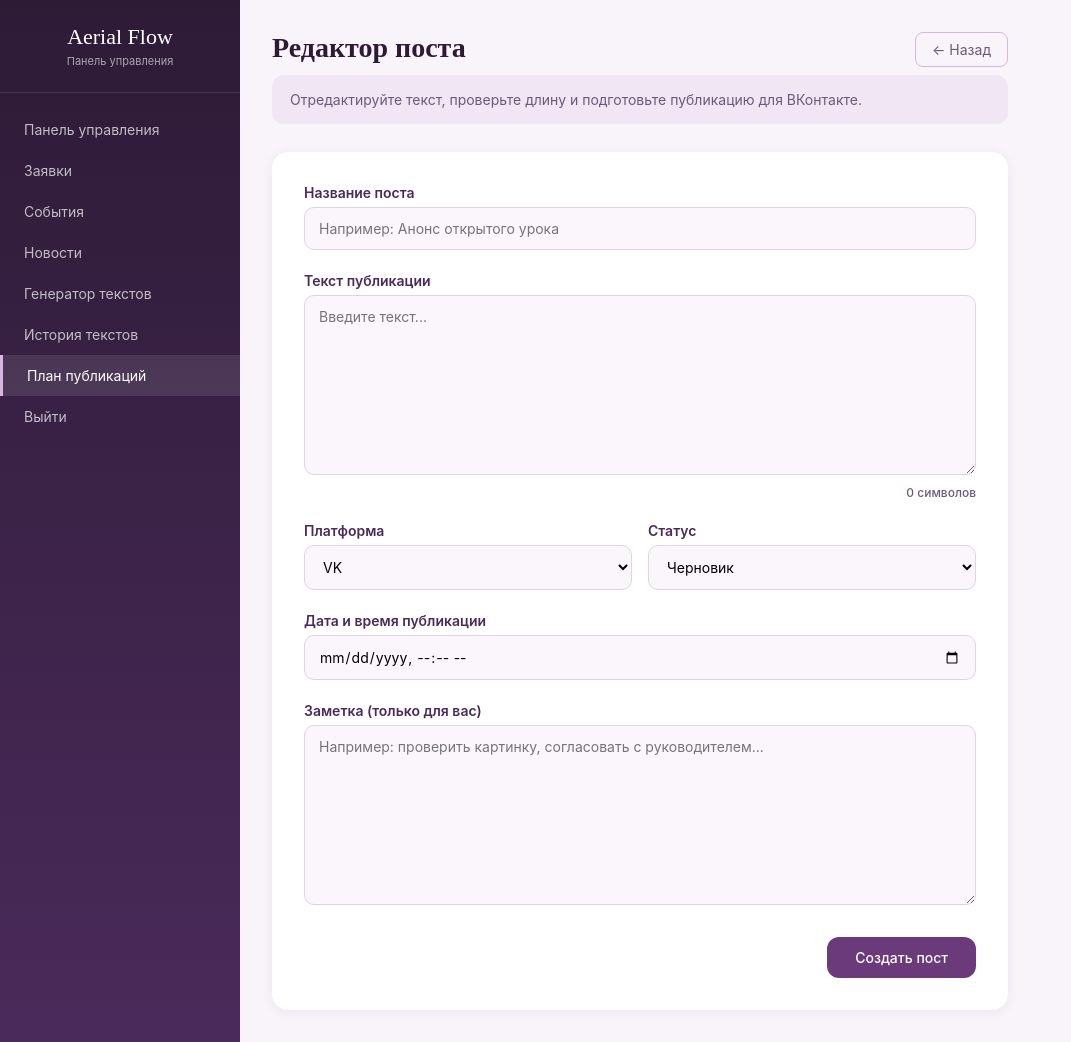
After one commit to Tala2812/aerial-flow-flask, a Flask app: page /admin/post-planner/new in a window 1280 px wide. The commit adds this page. Shown: the whole page, without its empty margins (0-1071 px from the left). Run offline with Flask 3, Linux system fonts and the light colour scheme; the visitor is signed in with stand-in values (Sample User, id 1).

Commit message:
Add post planner for VK publishing

```diff
--- a/app.py
+++ b/app.py
@@ -75,6 +75,22 @@ def init_db():
             extra_details TEXT,
             generated_text TEXT NOT NULL,
             created_at TIMESTAMP DEFAULT CURRENT_TIMESTAMP
+        )
+    ''')
+
+    cursor.execute('''
+        CREATE TABLE IF NOT EXISTS planned_posts (
+            id INTEGER PRIMARY KEY AUTOINCREMENT,
+            source_text_id INTEGER,
+            title TEXT,
+            post_text TEXT NOT NULL,
+            platform TEXT DEFAULT 'VK',
+            status TEXT DEFAULT 'draft',
+            scheduled_at TEXT,
+            char_count INTEGER DEFAULT 0,
+            admin_note TEXT,
+            created_at TIMESTAMP DEFAULT CURRENT_TIMESTAMP,
+            updated_at TIMESTAMP DEFAULT CURRENT_TIMESTAMP
         )
     ''')
 
@@ -184,11 +200,12 @@ def admin_dashboard():
     events_count = conn.execute('SELECT COUNT(*) FROM events').fetchone()[0]
     news_count = conn.execute('SELECT COUNT(*) FROM news').fetchone()[0]
     texts_count = conn.execute('SELECT COUNT(*) FROM generated_texts').fetchone()[0]
+    posts_count = conn.execute('SELECT COUNT(*) FROM planned_posts').fetchone()[0]
     conn.close()
     return render_template('admin/dashboard.html',
                            leads_count=leads_count, new_leads=new_leads,
                            events_count=events_count, news_count=news_count,
-                           texts_count=texts_count)
+                           texts_count=texts_count, posts_count=posts_count)
 
 
 @app.route('/admin/leads')
@@ -410,15 +427,16 @@ def admin_generator_generate():
         return jsonify({'success': False, 'error': f'Ошибка API: {str(e)}'}), 500
 
     conn = get_db()
-    conn.execute(
+    cursor = conn.execute(
         'INSERT INTO generated_texts (text_type, topic, class_format, audience, tone, length, cta, extra_details, generated_text) '
         'VALUES (?, ?, ?, ?, ?, ?, ?, ?, ?)',
         (text_type, topic, class_format, audience, tone, length, cta, extra, generated)
     )
+    text_id = cursor.lastrowid
     conn.commit()
     conn.close()
 
-    return jsonify({'success': True, 'text': generated})
+    return jsonify({'success': True, 'text': generated, 'text_id': text_id})
 
 
 @app.route('/admin/generated-texts')
@@ -440,6 +458,94 @@ def admin_generated_text_delete(text_id):
     return redirect(url_for('admin_generated_texts'))
 
 
+@app.route('/admin/post-planner')
+@login_required
+def admin_post_planner():
+    conn = get_db()
+    posts = conn.execute(
+        'SELECT p.*, g.generated_text as source_text, g.topic as source_topic '
+        'FROM planned_posts p '
+        'LEFT JOIN generated_texts g ON p.source_text_id = g.id '
+        'ORDER BY p.updated_at DESC'
+    ).fetchall()
+    conn.close()
+    return render_template('admin/post_planner.html', posts=posts)
+
+
+@app.route('/admin/post-planner/new', methods=['GET', 'POST'])
+@login_required
+def admin_post_planner_new():
+    if request.method == 'POST':
+        post_text = request.form.get('post_text', '')
+        conn = get_db()
+        conn.execute(
+            'INSERT INTO planned_posts (title, post_text, platform, status, scheduled_at, char_count, admin_note) '
+            'VALUES (?, ?, ?, ?, ?, ?, ?)',
+            (request.form.get('title', ''), post_text,
+             request.form.get('platform', 'VK'),
+             request.form.get('status', 'draft'),
+             request.form.get('scheduled_at') or None,
+             len(post_text), request.form.get('admin_note', ''))
+        )
+        conn.commit()
+        conn.close()
+        return redirect(url_for('admin_post_planner'))
+    return render_template('admin/post_editor.html', post=None)
+
+
+@app.route('/admin/post-planner/<int:post_id>/edit', methods=['GET', 'POST'])
+@login_required
+def admin_post_planner_edit(post_id):
+    conn = get_db()
+    if request.method == 'POST':
+        post_text = request.form.get('post_text', '')
+        conn.execute(
+            'UPDATE planned_posts SET title=?, post_text=?, platform=?, status=?, scheduled_at=?, '
+            'char_count=?, admin_note=?, updated_at=CURRENT_TIMESTAMP WHERE id=?',
+            (request.form.get('title', ''), post_text,
+             request.form.get('platform', 'VK'),
+             request.form.get('status', 'draft'),
+             request.form.get('scheduled_at') or None,
+             len(post_text), request.form.get('admin_note', ''), post_id)
+        )
+        conn.commit()
+        conn.close()
+        return redirect(url_for('admin_post_planner'))
+    post = conn.execute('SELECT * FROM planned_posts WHERE id = ?', (post_id,)).fetchone()
+    conn.close()
+    return render_template('admin/post_editor.html', post=post)
+
+
+@app.route('/admin/post-planner/<int:post_id>/delete', methods=['POST'])
+@login_required
+def admin_post_planner_delete(post_id):
+    conn = get_db()
+    conn.execute('DELETE FROM planned_posts WHERE id = ?', (post_id,))
+    conn.commit()
+    conn.close()
+    return redirect(url_for('admin_post_planner'))
+
+
+@app.route('/admin/post-planner/add-from-text/<int:text_id>', methods=['POST'])
+@login_required
+def admin_add_post_from_text(text_id):
+    conn = get_db()
+    text = conn.execute('SELECT * FROM generated_texts WHERE id = ?', (text_id,)).fetchone()
+    if not text:
+        conn.close()
+        return jsonify({'success': False, 'error': 'Текст не найден'}), 404
+    generated = text['generated_text']
+    cursor = conn.execute(
+        'INSERT INTO planned_posts (source_text_id, title, post_text, platform, status, char_count) '
+        'VALUES (?, ?, ?, ?, ?, ?)',
+        (text_id, text['topic'] or 'Пост', generated, 'VK', 'draft', len(generated))
+    )
+    post_id = cursor.lastrowid
+    conn.commit()
+    conn.close()
+    return jsonify({'success': True, 'post_id': post_id})
+
+
 if __name__ == '__main__':
     init_db()
     app.run(debug=True)
--- a/templates/admin/event_form.html
+++ b/templates/admin/event_form.html
@@ -99,12 +99,13 @@
                 <small>Панель управления</small>
             </a>
             <nav class="admin-nav">
-                <a href="/admin">Dashboard</a>
+                <a href="/admin">Панель управления</a>
                 <a href="/admin/leads">Заявки</a>
                 <a href="/admin/events" class="active">События</a>
                 <a href="/admin/news">Новости</a>
                 <a href="/admin/generator">Генератор текстов</a>
                 <a href="/admin/generated-texts">История текстов</a>
+                <a href="/admin/post-planner">План публикаций</a>
                 <a href="/admin/logout">Выйти</a>
             </nav>
         </div>
--- a/templates/admin/events.html
+++ b/templates/admin/events.html
@@ -97,12 +97,13 @@
                 <small>Панель управления</small>
             </a>
             <nav class="admin-nav">
-                <a href="/admin">Dashboard</a>
+                <a href="/admin">Панель управления</a>
                 <a href="/admin/leads">Заявки</a>
                 <a href="/admin/events" class="active">События</a>
                 <a href="/admin/news">Новости</a>
                 <a href="/admin/generator">Генератор текстов</a>
                 <a href="/admin/generated-texts">История текстов</a>
+                <a href="/admin/post-planner">План публикаций</a>
                 <a href="/admin/logout">Выйти</a>
             </nav>
         </div>
--- a/templates/admin/generated_texts.html
+++ b/templates/admin/generated_texts.html
@@ -91,12 +91,13 @@
                 <small>Панель управления</small>
             </a>
             <nav class="admin-nav">
-                <a href="/admin">Dashboard</a>
+                <a href="/admin">Панель управления</a>
                 <a href="/admin/leads">Заявки</a>
                 <a href="/admin/events">События</a>
                 <a href="/admin/news">Новости</a>
                 <a href="/admin/generator">Генератор текстов</a>
                 <a href="/admin/generated-texts" class="active">История текстов</a>
+                <a href="/admin/post-planner">План публикаций</a>
                 <a href="/admin/logout">Выйти</a>
             </nav>
         </div>
--- a/templates/admin/leads.html
+++ b/templates/admin/leads.html
@@ -108,12 +108,13 @@
                 <small>Панель управления</small>
             </a>
             <nav class="admin-nav">
-                <a href="/admin">Dashboard</a>
+                <a href="/admin">Панель управления</a>
                 <a href="/admin/leads" class="active">Заявки</a>
                 <a href="/admin/events">События</a>
                 <a href="/admin/news">Новости</a>
                 <a href="/admin/generator">Генератор текстов</a>
                 <a href="/admin/generated-texts">История текстов</a>
+                <a href="/admin/post-planner">План публикаций</a>
                 <a href="/admin/logout">Выйти</a>
             </nav>
         </div>
--- a/templates/admin/news.html
+++ b/templates/admin/news.html
@@ -113,12 +113,13 @@
                 <small>Панель управления</small>
             </a>
             <nav class="admin-nav">
-                <a href="/admin">Dashboard</a>
+                <a href="/admin">Панель управления</a>
                 <a href="/admin/leads">Заявки</a>
                 <a href="/admin/events">События</a>
                 <a href="/admin/news" class="active">Новости</a>
                 <a href="/admin/generator">Генератор текстов</a>
                 <a href="/admin/generated-texts">История текстов</a>
+                <a href="/admin/post-planner">План публикаций</a>
                 <a href="/admin/logout">Выйти</a>
             </nav>
         </div>
--- a/templates/admin/news_form.html
+++ b/templates/admin/news_form.html
@@ -102,12 +102,13 @@
                 <small>Панель управления</small>
             </a>
             <nav class="admin-nav">
-                <a href="/admin">Dashboard</a>
+                <a href="/admin">Панель управления</a>
                 <a href="/admin/leads">Заявки</a>
                 <a href="/admin/events">События</a>
                 <a href="/admin/news" class="active">Новости</a>
                 <a href="/admin/generator">Генератор текстов</a>
                 <a href="/admin/generated-texts">История текстов</a>
+                <a href="/admin/post-planner">План публикаций</a>
                 <a href="/admin/logout">Выйти</a>
             </nav>
         </div>
--- /dev/null
+++ b/templates/admin/post_editor.html
@@ -0,0 +1,211 @@
+<!DOCTYPE html>
+<html lang="ru">
+<head>
+    <meta charset="UTF-8">
+    <meta name="viewport" content="width=device-width, initial-scale=1.0">
+    <title>Редактор поста — Aerial Flow Admin</title>
+    <style>
+        * { margin: 0; padding: 0; box-sizing: border-box; }
+        body { font-family: 'Inter', sans-serif; background: #f8f4fa; color: #2d1b36; }
+        .admin-layout { display: flex; min-height: 100vh; }
+        .admin-sidebar {
+            width: 240px;
+            background: linear-gradient(180deg, #2d1b36, #4a2a5a);
+            padding: 24px 0; flex-shrink: 0;
+        }
+        .admin-sidebar .logo {
+            display: block; text-align: center;
+            padding: 0 20px 24px;
+            border-bottom: 1px solid rgba(255,255,255,0.1);
+            margin-bottom: 16px; text-decoration: none;
+        }
+        .admin-sidebar .logo span { font-family: 'Playfair Display', serif; color: white; font-size: 22px; }
+        .admin-sidebar .logo small { display: block; color: rgba(255,255,255,0.6); font-size: 11px; margin-top: 4px; }
+        .admin-nav a {
+            display: block; padding: 12px 24px;
+            color: rgba(255,255,255,0.7);
+            text-decoration: none; font-size: 14px; transition: all 0.2s;
+        }
+        .admin-nav a:hover, .admin-nav a.active { background: rgba(255,255,255,0.1); color: white; }
+        .admin-nav a.active { border-left: 3px solid #d4b8e0; }
+        .admin-main { flex: 1; padding: 32px; max-width: 800px; }
+        .admin-header {
+            display: flex; justify-content: space-between;
+            align-items: flex-start; margin-bottom: 8px;
+        }
+        .admin-header h1 { font-family: 'Playfair Display', serif; font-size: 28px; }
+        .admin-back-link {
+            color: #6b5a7a; text-decoration: none; font-size: 14px;
+            padding: 8px 16px; border-radius: 8px;
+            border: 1px solid #d4b8e0; transition: all 0.2s;
+        }
+        .admin-back-link:hover { background: #d4b8e0; color: white; }
+        .page-subtitle {
+            color: #6b5a7a; font-size: 14px; line-height: 1.5;
+            margin-bottom: 28px; background: #f0e6f4; border-radius: 12px;
+            padding: 14px 18px;
+        }
+        .form-card {
+            background: white; border-radius: 16px;
+            padding: 32px; box-shadow: 0 2px 12px rgba(107,58,122,0.08);
+        }
+        .form-group { margin-bottom: 22px; }
+        .form-group label {
+            display: block; font-weight: 600; font-size: 14px;
+            margin-bottom: 6px; color: #4a2a5a;
+        }
+        .form-group input, .form-group textarea, .form-group select {
+            width: 100%; padding: 12px 14px; border: 1px solid #e0d4e4;
+            border-radius: 10px; font-family: 'Inter', sans-serif; font-size: 14px;
+            background: #faf6fc; transition: border-color 0.2s;
+        }
+        .form-group input:focus, .form-group textarea:focus, .form-group select:focus {
+            outline: none; border-color: #6b3a7a; background: white;
+        }
+        .form-group textarea { resize: vertical; min-height: 180px; }
+        .form-row { display: flex; gap: 16px; }
+        .form-row .form-group { flex: 1; }
+        .char-counter {
+            text-align: right; font-size: 12px; color: #6b5a7a;
+            margin-top: 6px; font-weight: 500;
+        }
+        .char-counter.warning { color: #b34a4a; }
+        .btn {
+            padding: 12px 28px; border: none; border-radius: 12px;
+            font-family: 'Inter', sans-serif; font-size: 14px; font-weight: 500;
+            cursor: pointer; transition: all 0.2s;
+            text-decoration: none; display: inline-flex;
+            align-items: center; gap: 8px;
+        }
+        .btn-primary { background: #6b3a7a; color: white; }
+        .btn-primary:hover { background: #5a2a6a; }
+        .btn-secondary { background: #e8d5f0; color: #4a2a5a; }
+        .btn-secondary:hover { background: #d4b8e0; }
+        .btn-ghost {
+            background: transparent; color: #6b5a7a;
+            border: 1px solid #d4b8e0;
+        }
+        .btn-ghost:hover { background: #f0e6f4; }
+        .btn:disabled { opacity: 0.5; cursor: not-allowed; }
+        .btn:disabled:hover { background: inherit; }
+        .form-actions {
+            display: flex; gap: 12px; margin-top: 28px;
+            justify-content: flex-end; flex-wrap: wrap;
+        }
+        .vk-note {
+            font-size: 12px; color: #6b5a7a; margin-top: 4px;
+            display: block; text-align: right;
+        }
+        @media (max-width: 768px) {
+            .admin-layout { flex-direction: column; }
+            .admin-sidebar { width: 100%; padding: 12px 0; }
+            .admin-nav { display: flex; overflow-x: auto; padding: 0 12px; }
+            .admin-nav a { white-space: nowrap; padding: 10px 16px; }
+            .admin-main { padding: 20px; max-width: 100%; }
+            .form-row { flex-direction: column; gap: 0; }
+            .form-actions { flex-direction: column; }
+            .form-actions .btn { width: 100%; justify-content: center; }
+        }
+    </style>
+</head>
+<body>
+    <div class="admin-layout">
+        <div class="admin-sidebar">
+            <a href="/admin" class="logo">
+                <span>Aerial Flow</span>
+                <small>Панель управления</small>
+            </a>
+            <nav class="admin-nav">
+                <a href="/admin">Панель управления</a>
+                <a href="/admin/leads">Заявки</a>
+                <a href="/admin/events">События</a>
+                <a href="/admin/news">Новости</a>
+                <a href="/admin/generator">Генератор текстов</a>
+                <a href="/admin/generated-texts">История текстов</a>
+                <a href="/admin/post-planner" class="active">План публикаций</a>
+                <a href="/admin/logout">Выйти</a>
+            </nav>
+        </div>
+        <div class="admin-main">
+            <div class="admin-header">
+                <div>
+                    <h1>Редактор поста</h1>
+                </div>
+                <a href="/admin/post-planner" class="admin-back-link">← Назад</a>
+            </div>
+
+            <div class="page-subtitle">
+                Отредактируйте текст, проверьте длину и подготовьте публикацию для ВКонтакте.
+            </div>
+
+            <div class="form-card">
+                <form method="POST">
+                    <div class="form-group">
+                        <label>Название поста</label>
+                        <input type="text" name="title" value="{{ post.title if post else '' }}" placeholder="Например: Анонс открытого урока">
+                    </div>
+                    <div class="form-group">
+                        <label>Текст публикации</label>
+                        <textarea name="post_text" id="postText" placeholder="Введите текст..." oninput="updateCounter()">{% if post %}{{ post.post_text }}{% endif %}</textarea>
+                        <div class="char-counter" id="charCounter">0 символов</div>
+                    </div>
+                    <div class="form-row">
+                        <div class="form-group">
+                            <label>Платформа</label>
+                            <select name="platform">
+                                <option value="VK" {% if post and post.platform == 'VK' %}selected{% endif %}>VK</option>
+                                <option value="Telegram" {% if post and post.platform == 'Telegram' %}selected{% endif %}>Telegram</option>
+                                <option value="Instagram" {% if post and post.platform == 'Instagram' %}selected{% endif %}>Instagram</option>
+                            </select>
+                        </div>
+                        <div class="form-group">
+                            <label>Статус</label>
+                            <select name="status">
+                                <option value="draft" {% if post and post.status == 'draft' %}selected{% endif %}>Черновик</option>
+                                <option value="ready" {% if post and post.status == 'ready' %}selected{% endif %}>Готов к публикации</option>
+                                <option value="scheduled" {% if post and post.status == 'scheduled' %}selected{% endif %}>Запланирован</option>
+                                <option value="published" {% if post and post.status == 'published' %}selected{% endif %}>Опубликован</option>
+                            </select>
+                        </div>
+                    </div>
+                    <div class="form-group">
+                        <label>Дата и время публикации</label>
+                        <input type="datetime-local" name="scheduled_at" value="{{ post.scheduled_at[:16] if post and post.scheduled_at else '' }}">
+                    </div>
+                    <div class="form-group">
+                        <label>Заметка (только для вас)</label>
+                        <textarea name="admin_note" rows="2" placeholder="Например: проверить картинку, согласовать с руководителем...">{% if post %}{{ post.admin_note }}{% endif %}</textarea>
+                    </div>
+                    <div class="form-actions">
+                        <input type="hidden" name="char_count" id="charCountInput" value="0">
+                        <button type="submit" class="btn btn-primary">
+                            {% if post %}Сохранить{% else %}Создать пост{% endif %}
+                        </button>
+                        {% if post and post.status != 'published' %}
+                        <button type="button" class="btn btn-secondary" onclick="publishNow()" id="publishVkBtn" disabled title="Функция будет доступна в следующей версии">
+                            📤 Опубликовать во ВКонтакте
+                        </button>
+                        <span class="vk-note">Функция следующего этапа — будет доступна после подключения VK API</span>
+                        {% endif %}
+                    </div>
+                </form>
+            </div>
+        </div>
+    </div>
+
+    <script>
+    function updateCounter() {
+        var text = document.getElementById('postText').value;
+        var len = text.length;
+        var counter = document.getElementById('charCounter');
+        counter.textContent = len + ' символов';
+        counter.className = 'char-counter' + (len > 2000 ? ' warning' : '');
+        document.getElementById('charCountInput').value = len;
+    }
+    function publishNow() {
+        alert('VK API будет подключён позже. Пока вы можете опубликовать пост вручную.');
+    }
+    updateCounter();
+    </script>
+</body>
+</html>
```
Also changed, not shown: templates/admin/dashboard.html (+7 -2 lines), templates/admin/generator.html (+36 -1 lines), templates/admin/post_planner.html (added, +185 -0 lines).
